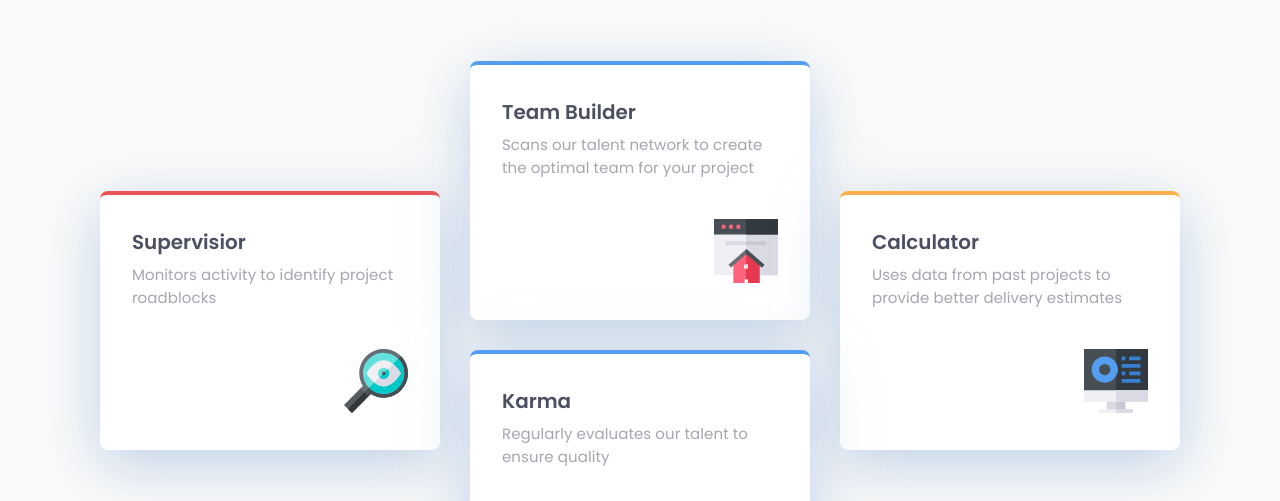
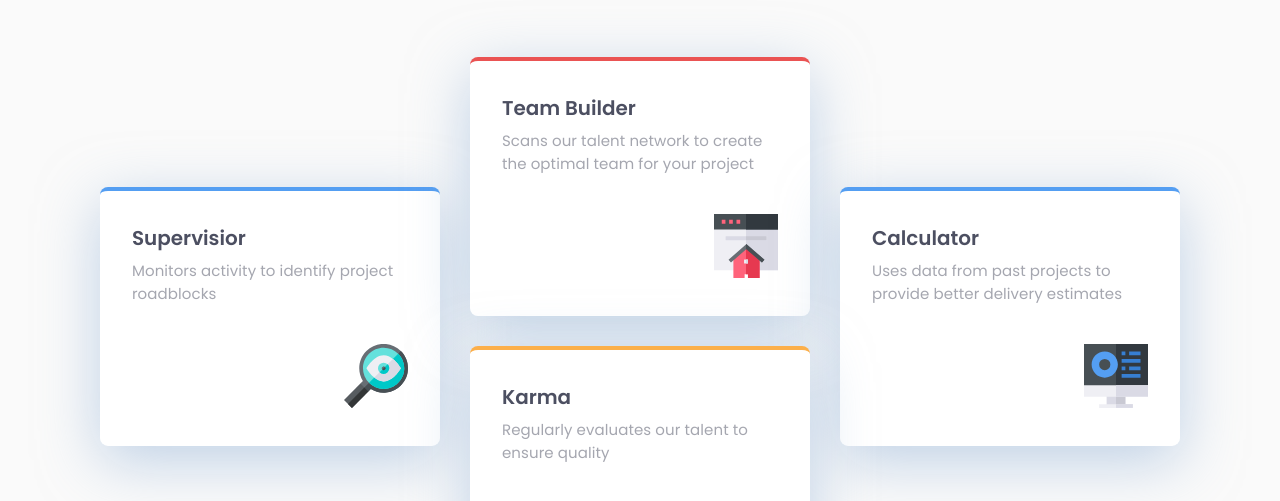
Before and after one commit to rafalolszak/Four-Card-Feature, a plain HTML site: page index.html in a window 1280 px wide. Shown: the part 260-761 px from the top of the page. Drawn offline with Linux system fonts and the light colour scheme.

Commit message:
Add files via upload

```diff
--- a/style.css
+++ b/style.css
@@ -34,8 +34,8 @@ body{
     overflow-x: hidden;
     padding-left: 1rem;
     padding-right: 1rem;
-    padding-top: 5.6rem;
-    padding-bottom: 5.6rem;
+    padding-top: 5.33rem;
+    padding-bottom: 5.33rem;
     position: relative;
 
 }
@@ -115,25 +115,24 @@ header span{
 
 
 .functions .box1{
-    border-top: 4px solid var(--Red);
-     transform: translateY(50%);
 
-
+    border-top: 4px solid var(--Blue);
+    transform: translateY(50%);
 
 }
 
 .functions .box2{
-    border-top: 4px solid var(--Blue);
+    border-top: 4px solid var(--Red);
 }
 
 .functions .box3{
-    border-top: 4px solid var(--Orange);
+    border-top: 4px solid var(--Blue);
     transform: translateY(50%);
 
 }
 
 .functions .box4{
-    border-top: 4px solid var(--Blue);
+    border-top: 4px solid var(--Orange);
 
 
 
```
